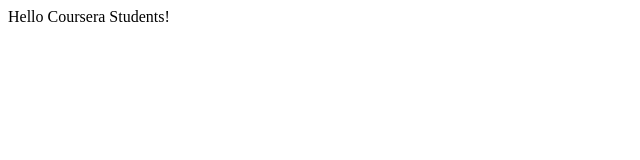
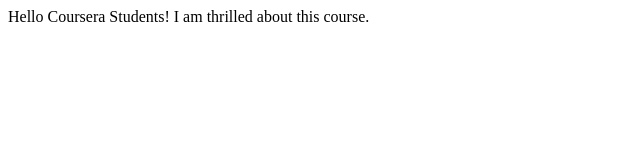
Before and after one commit to cloutier1340/angularjs, a plain HTML site: page index.html in a window 1280 px wide. Shown: the whole page, without its empty margins (0-640 px from the left). Drawn offline with Linux system fonts and the light colour scheme.

Commit message:
next version of web file

```diff
--- a/index.html
+++ b/index.html
@@ -5,6 +5,6 @@
     <title>Hello Coursera</title>
   </head>
   <body>
-    Hello Coursera Students!
+    Hello Coursera Students! I am thrilled about this course.
   </body>
 </html>
```
